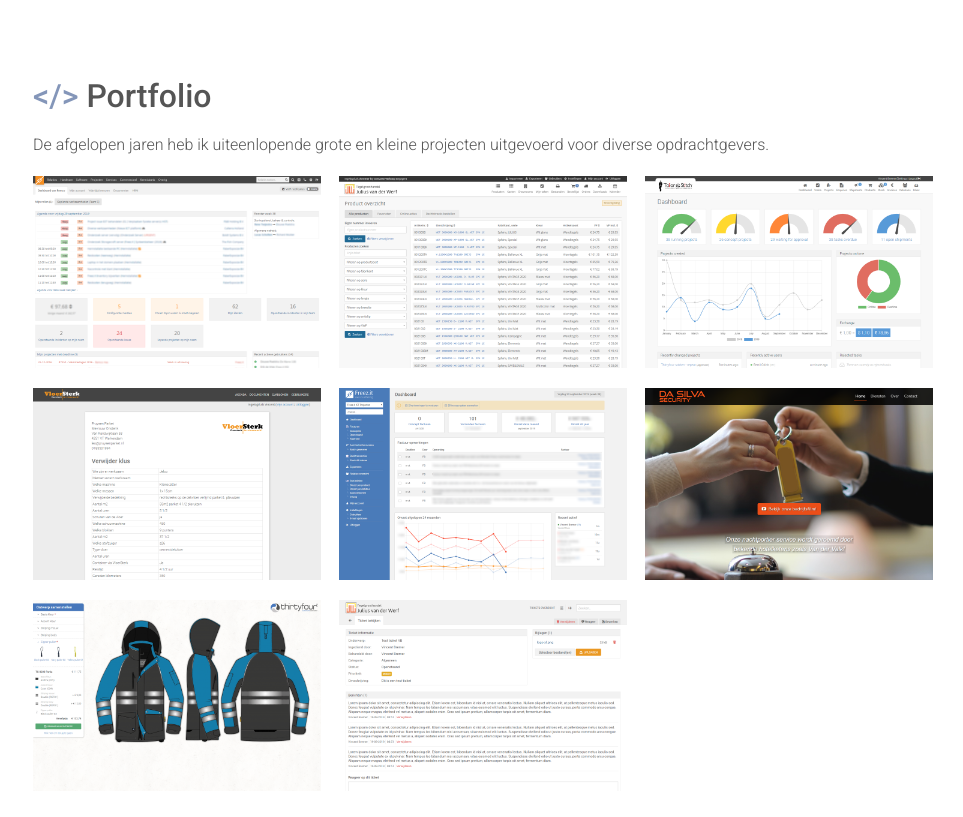
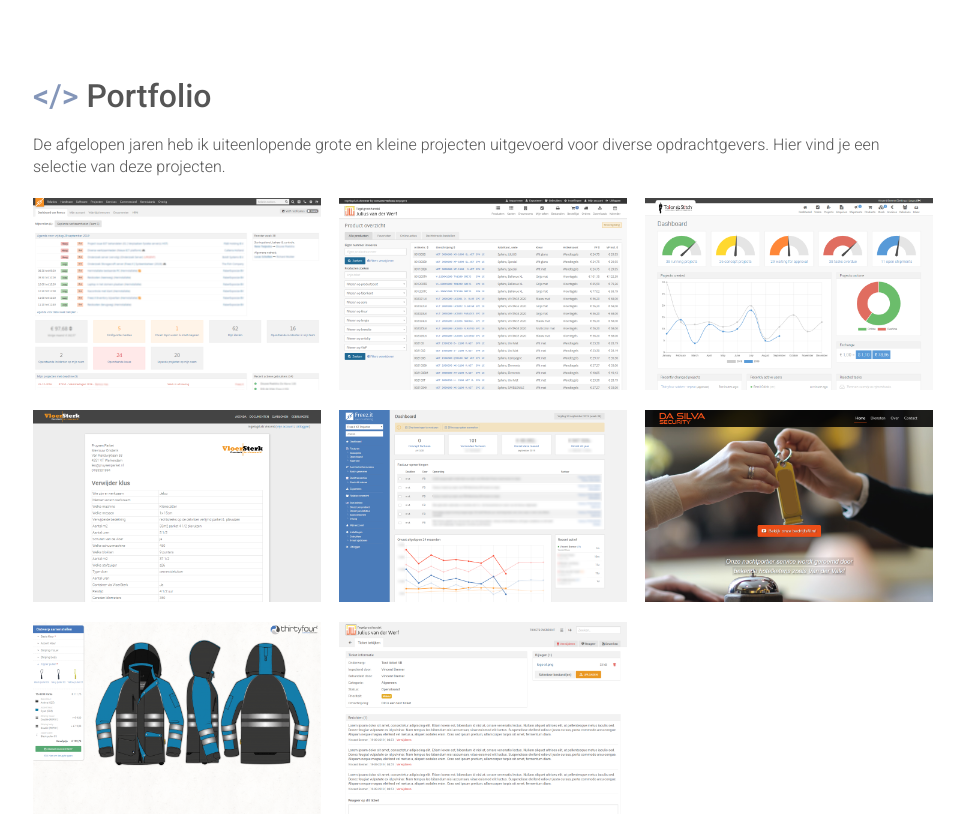
Before and after one commit to Vinze/Vinze.github.io, a website: page index.html in a window 1280 px wide. Shown: the part 1220-2037 px from the top of the page, without its empty margins (317-1280 px from the left). Drawn offline with Linux system fonts and the light colour scheme.

Commit message:
Update index.html

```diff
--- a/index.html
+++ b/index.html
@@ -27,7 +27,6 @@
                 <div class="banner">
                     <img src="images/banner.jpg" alt="">
                     <h1>Vincent Bremer<div class="subtitle">Freelance webdeveloper</div></h1>
-
                 </div>
 
                 <div class="section" id="over">
@@ -56,7 +55,7 @@
                 </div>
                 <div class="section" id="portfolio">
                     <h2>Portfolio</h2>
-                    <p>De afgelopen jaren heb ik uiteenlopende grote en kleine projecten uitgevoerd voor diverse opdrachtgevers.</p>
+                    <p>De afgelopen jaren heb ik uiteenlopende grote en kleine projecten uitgevoerd voor diverse opdrachtgevers. Hier vind je een selectie van deze projecten.</p>
                     <div class="portfolio grid">
                         <div class="item col-33" data-tooltip="portfolio/1/text.html">
                             <img src="portfolio/1/image.png" alt="">
```
